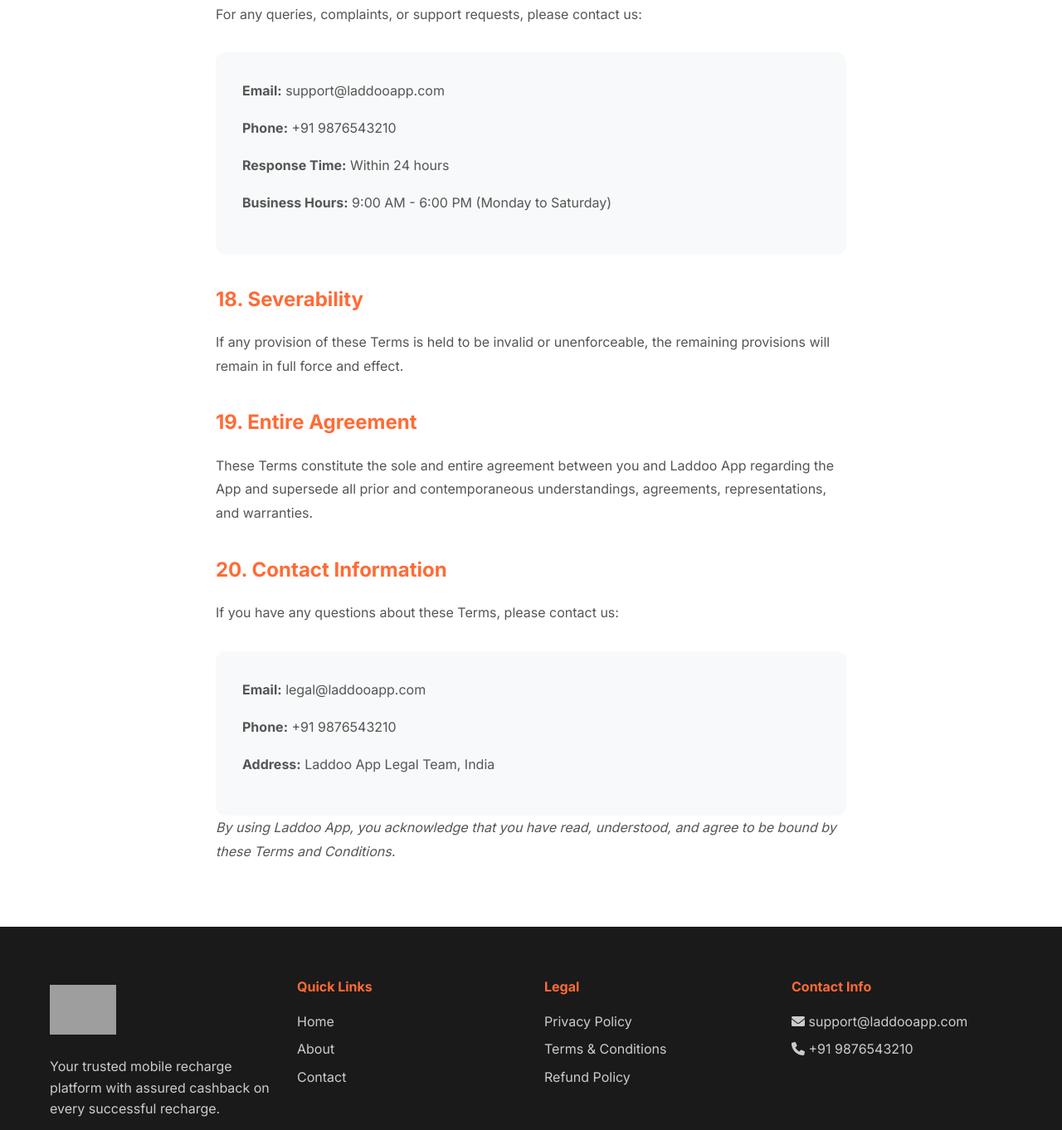
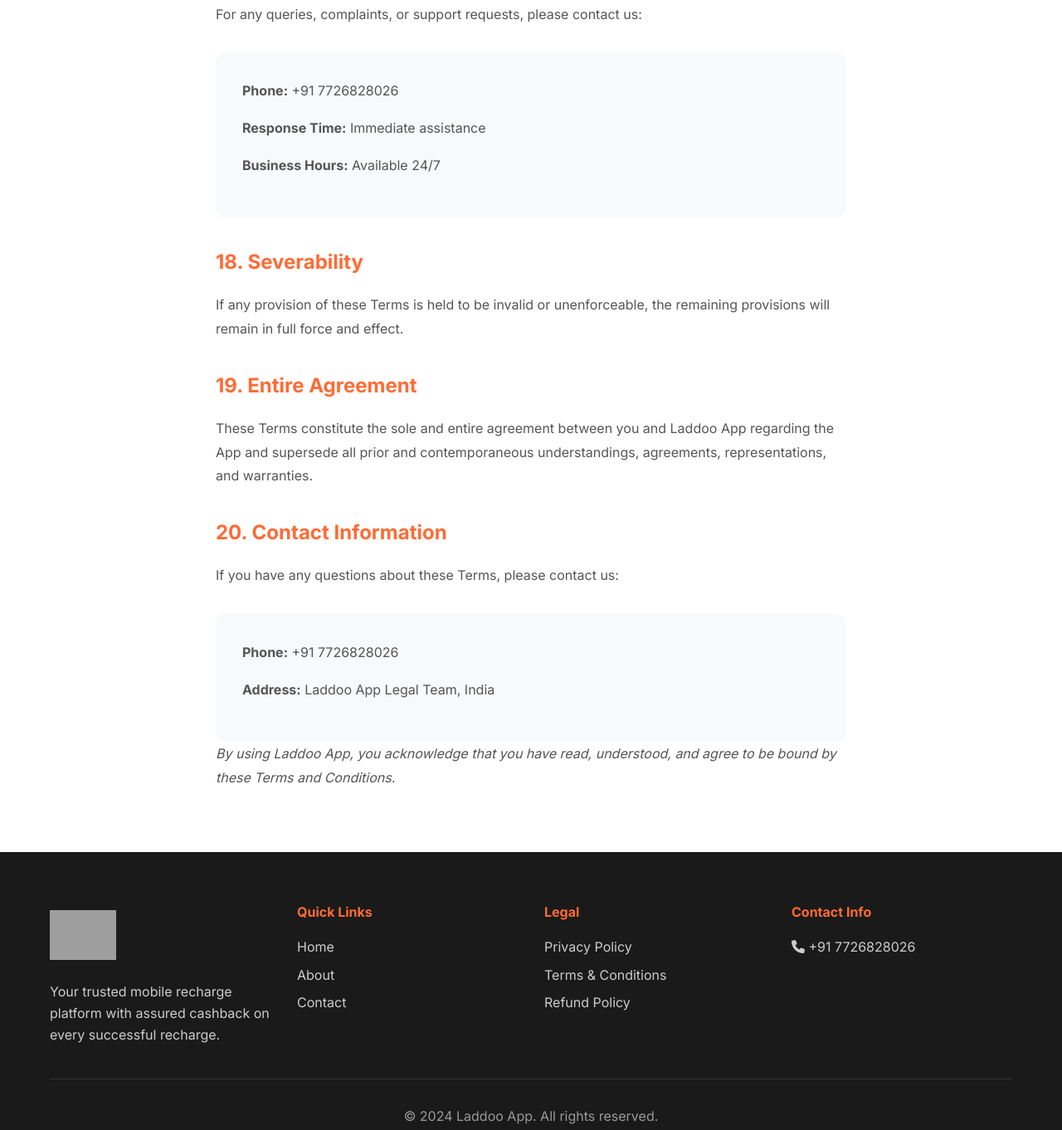
Before and after one commit to mkansodiya/laddoo-app, a website: page terms-conditions.html in a window 1280 px wide. Shown: the part 4698-6060 px from the top of the page at 83% size. Drawn offline with Linux system fonts and the light colour scheme; grey boxes are pictures that could not be loaded.

Commit message:
Update contact details and README with comprehensive Laddoo App information

```diff
--- a/terms-conditions.html
+++ b/terms-conditions.html
@@ -235,10 +235,9 @@
         <p>For any queries, complaints, or support requests, please contact us:</p>
 
         <div class="contact-info">
-            <p><strong>Email:</strong> support@laddooapp.com</p>
-            <p><strong>Phone:</strong> +91 9876543210</p>
-            <p><strong>Response Time:</strong> Within 24 hours</p>
-            <p><strong>Business Hours:</strong> 9:00 AM - 6:00 PM (Monday to Saturday)</p>
+            <p><strong>Phone:</strong> +91 7726828026</p>
+            <p><strong>Response Time:</strong> Immediate assistance</p>
+            <p><strong>Business Hours:</strong> Available 24/7</p>
         </div>
 
         <h2>18. Severability</h2>
@@ -251,8 +250,7 @@
         <p>If you have any questions about these Terms, please contact us:</p>
 
         <div class="contact-info">
-            <p><strong>Email:</strong> legal@laddooapp.com</p>
-            <p><strong>Phone:</strong> +91 9876543210</p>
+            <p><strong>Phone:</strong> +91 7726828026</p>
             <p><strong>Address:</strong> Laddoo App Legal Team, India</p>
         </div>
 
@@ -287,8 +285,7 @@
                 </div>
                 <div class="footer-section">
                     <h4>Contact Info</h4>
-                    <p><i class="fas fa-envelope"></i> support@laddooapp.com</p>
-                    <p><i class="fas fa-phone"></i> +91 9876543210</p>
+                    <p><i class="fas fa-phone"></i> +91 7726828026</p>
                 </div>
             </div>
             <div class="footer-bottom">
```
Also changed, not shown: about.html (+1 -2 lines), contact.html (+10 -11 lines), index.html (+1 -2 lines), privacy-policy.html (+2 -4 lines), refund-policy.html (+4 -6 lines), README.md.
